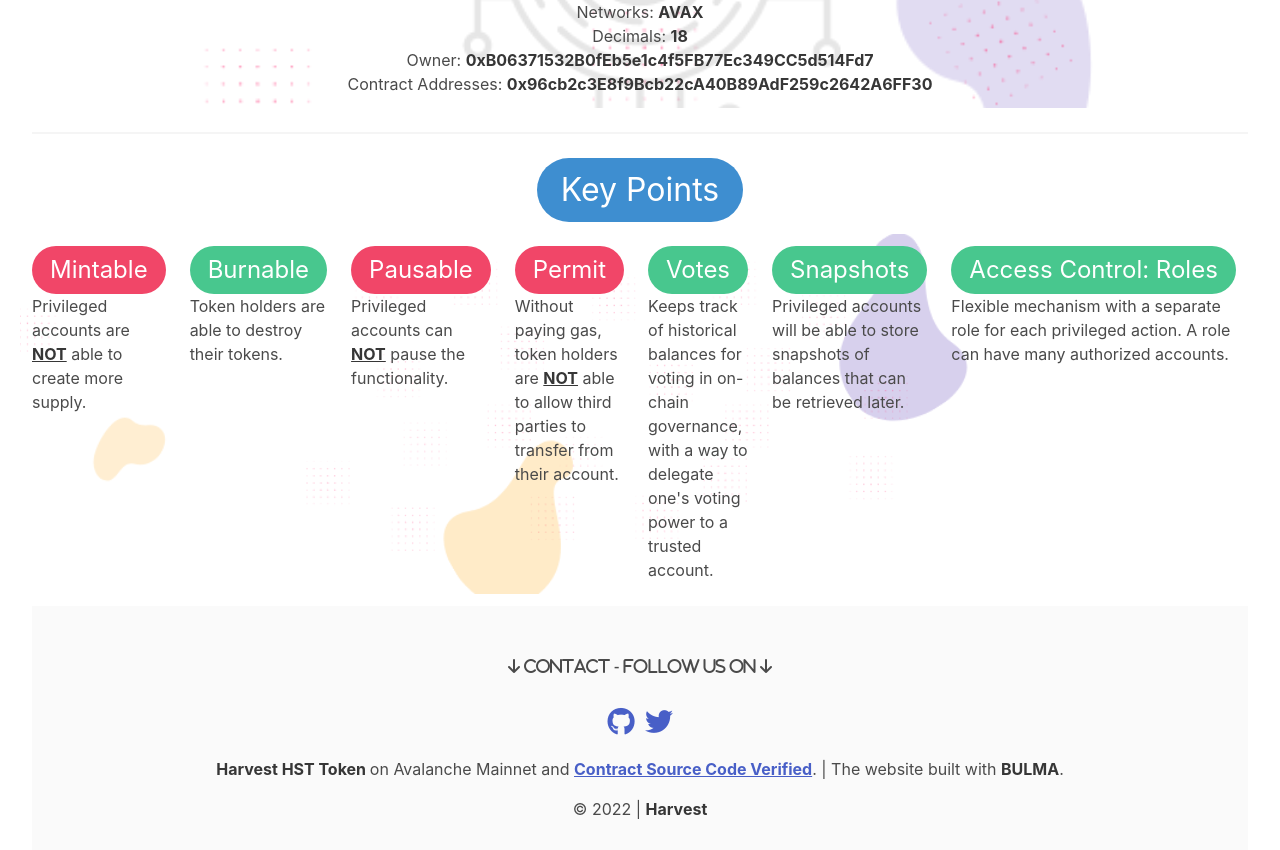
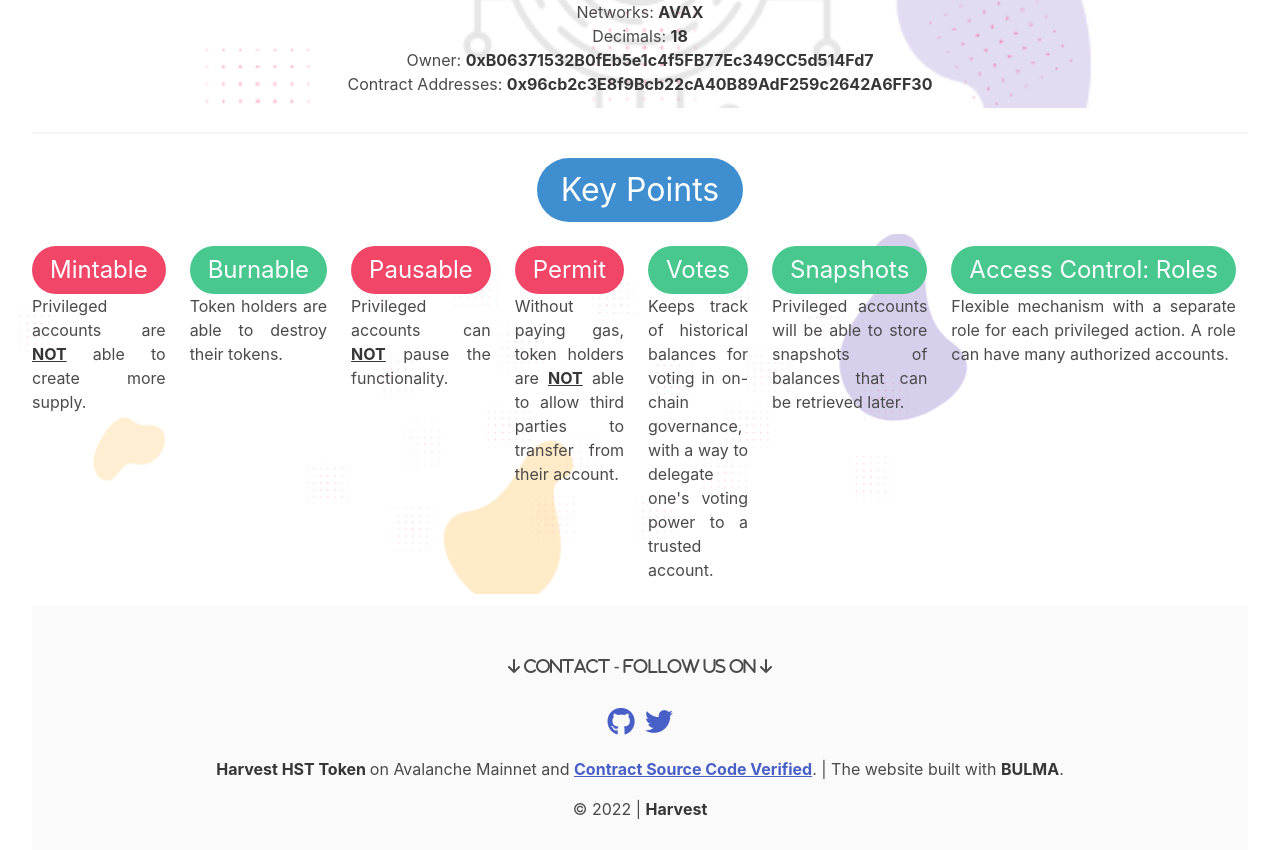
Before and after one commit to H4RV3S73R/harvest-token-website, a React (Create React App) app: page / in a window 1280 px wide. Shown: the part 715-1565 px from the top of the page. Built offline with nearby package versions, Linux system fonts and the light colour scheme.

Commit message:
Home.js revised

```diff
--- a/public/index.html
+++ b/public/index.html
@@ -4,7 +4,7 @@
     <meta charset="utf-8" />
     <link rel="shortcut icon" href="%PUBLIC_URL%/favicon.ico" />
 
-    <meta name="viewport" content="width=device-width, initial-scale=1" />
+    <meta name="viewport" content="width=device-width, initial-scale=1">
 
     <meta name="theme-color" content="#000000" />
     <meta name="title" content="HARVEST Token" />
--- a/src/Home.js
+++ b/src/Home.js
@@ -59,7 +59,7 @@ export const Home = () => (
 
         <hr />
 
-        <div class="columns">
+        <div class="columns has-text-justified">
             <div class="column"
                 style={{
                     backgroundImage: "url(" + back1 + ")",
@@ -68,7 +68,7 @@ export const Home = () => (
                     backgroundRepeat: 'no-repeat',
                     width: '100%',
                 }}>
-                <p><span><i class="fa-solid fa-angles-right"></i></span></p>
+                 <p class="is-unselectable"><span><i class="fa-solid fa-angles-right"></i></span></p>
                 <strong>HARVEST (aka H4RV3ST)</strong> helps maintain the sustainability of
                 water sources of the ecosystem. In today`s world we just
                 people realized the sources are not limitless and we as a
@@ -88,7 +88,7 @@ export const Home = () => (
                     backgroundRepeat: 'no-repeat',
                     width: '100%',
                 }}>
-                <p><span><i class="fa-solid fa-angles-down"></i></span></p>
+                <p class="is-unselectable"><span><i class="fa-solid fa-angles-down"></i></span></p>
                 All we have been witnessed lots of harm and irrevocable demolitions
                 by some of the well-educated people in history. Before starting to
                 educate people there is something we need to do.
@@ -105,7 +105,7 @@ export const Home = () => (
 
         <hr />
 
-        <div class="columns">
+        <div class="columns has-text-justified">
             <div class="column has-text-centered"
                 style={{
                     backgroundImage: "url(" + back4 + ")",
@@ -134,7 +134,7 @@ export const Home = () => (
             <p class="tag is-size-3 is-info tag is-rounded has-text-centered">Key Points</p>
             <p>&nbsp;</p>
         </div>
-        <div class="columns"
+        <div class="columns has-text-justified"
             style={{
                 backgroundImage: "url(" + harvest + ")",
                 backgroundPosition: 'center',
@@ -145,31 +145,33 @@ export const Home = () => (
 
             <div class="column">
                 <p class="tag is-size-4 is-danger tag is-rounded has-text-centered">Mintable</p>
-                <p>Privileged accounts are <strong class="is-underlined">NOT</strong> able to create more supply.</p>
+                <p class="is-unselectable">Privileged accounts are <strong class="is-underlined">NOT</strong> able to create more supply.</p>
             </div>
             <div class="column">
                 <p class="tag is-size-4 is-success tag is-rounded has-text-centered">Burnable</p>
-                <p>Token holders are able to destroy their tokens.</p>
+                <p class="is-unselectable">Token holders are able to destroy their tokens.</p>
             </div>
             <div class="column">
                 <p class="tag is-size-4 is-danger is-small tag is-rounded has-text-centered">Pausable</p>
-                <p>Privileged accounts can <strong class="is-underlined">NOT</strong> pause the functionality.</p>
+                <p class="is-unselectable">Privileged accounts can <strong class="is-underlined">NOT</strong> pause the functionality.</p>
             </div>
             <div class="column">
+
                 <p class="tag is-size-4 is-danger is-rounded has-text-centered">Permit</p>
-                <p>Without paying gas, token holders are <strong class="is-underlined">NOT</strong> able to allow third parties to transfer from their account.</p>
+                <p class="is-unselectable">Without paying gas, token holders are <strong class="is-underlined">NOT</strong> able to allow third parties to transfer from their account.</p>
+
             </div>
             <div class="column">
                 <p class="tag is-size-4 is-success tag is-rounded has-text-centered">Votes</p>
-                <p>Keeps track of historical balances for voting in on-chain governance, with a way to delegate one's voting power to a trusted account.</p>
+                <p class="is-unselectable">Keeps track of historical balances for voting in on-chain governance, with a way to delegate one's voting power to a trusted account.</p>
             </div>
             <div class="column">
                 <p class="tag is-size-4 is-success tag is-rounded has-text-centered">Snapshots</p>
-                <p>Privileged accounts will be able to store snapshots of balances that can be retrieved later.</p>
+                <p class="is-unselectable">Privileged accounts will be able to store snapshots of balances that can be retrieved later.</p>
             </div>
             <div class="column">
                 <p class="tag is-size-4 is-success tag is-rounded has-text-centered">Access Control: Roles</p>
-                <p>Flexible mechanism with a separate role for each privileged action. A role can have many authorized accounts.</p>
+                <p class="is-unselectable">Flexible mechanism with a separate role for each privileged action. A role can have many authorized accounts.</p>
             </div>
         </div>
 
```
